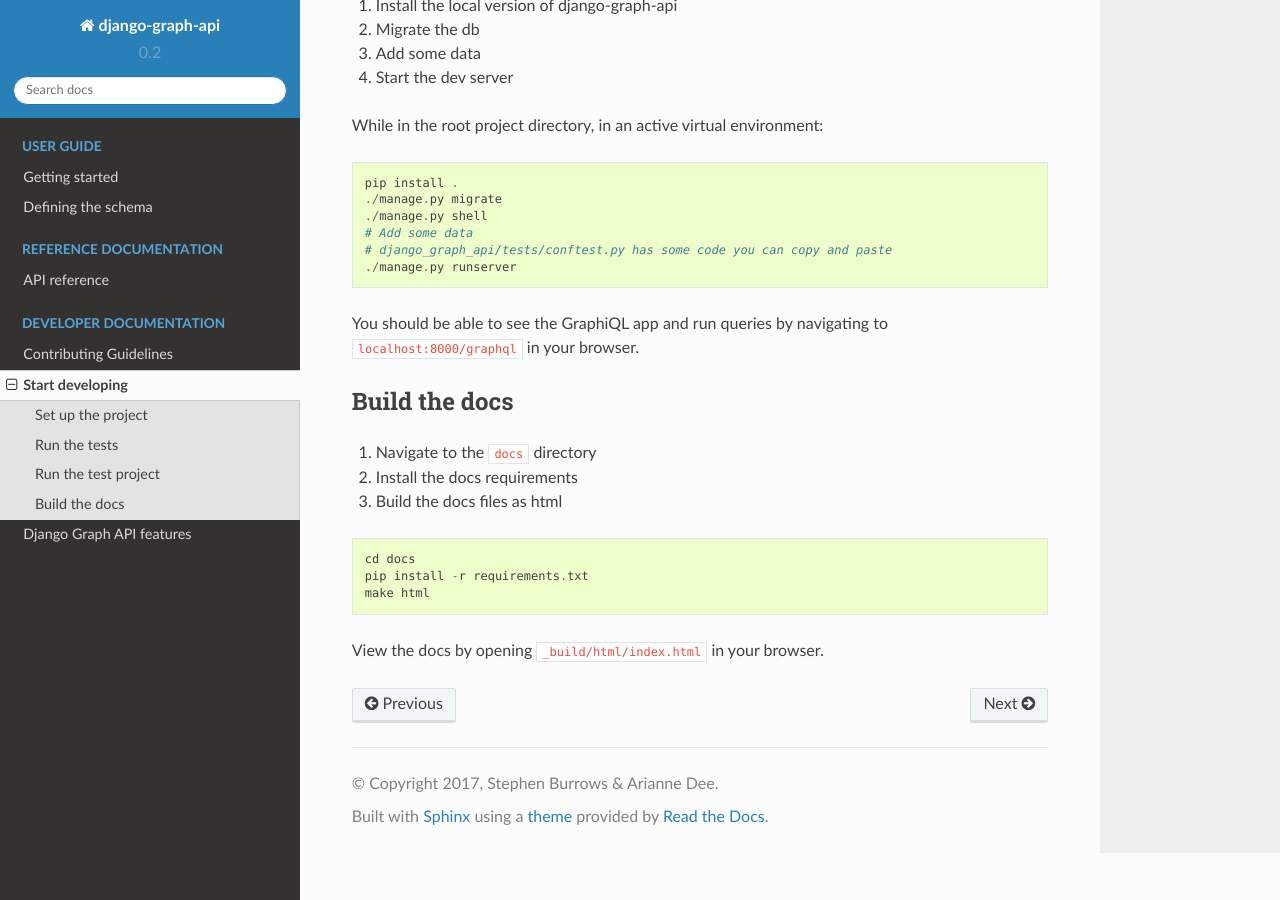
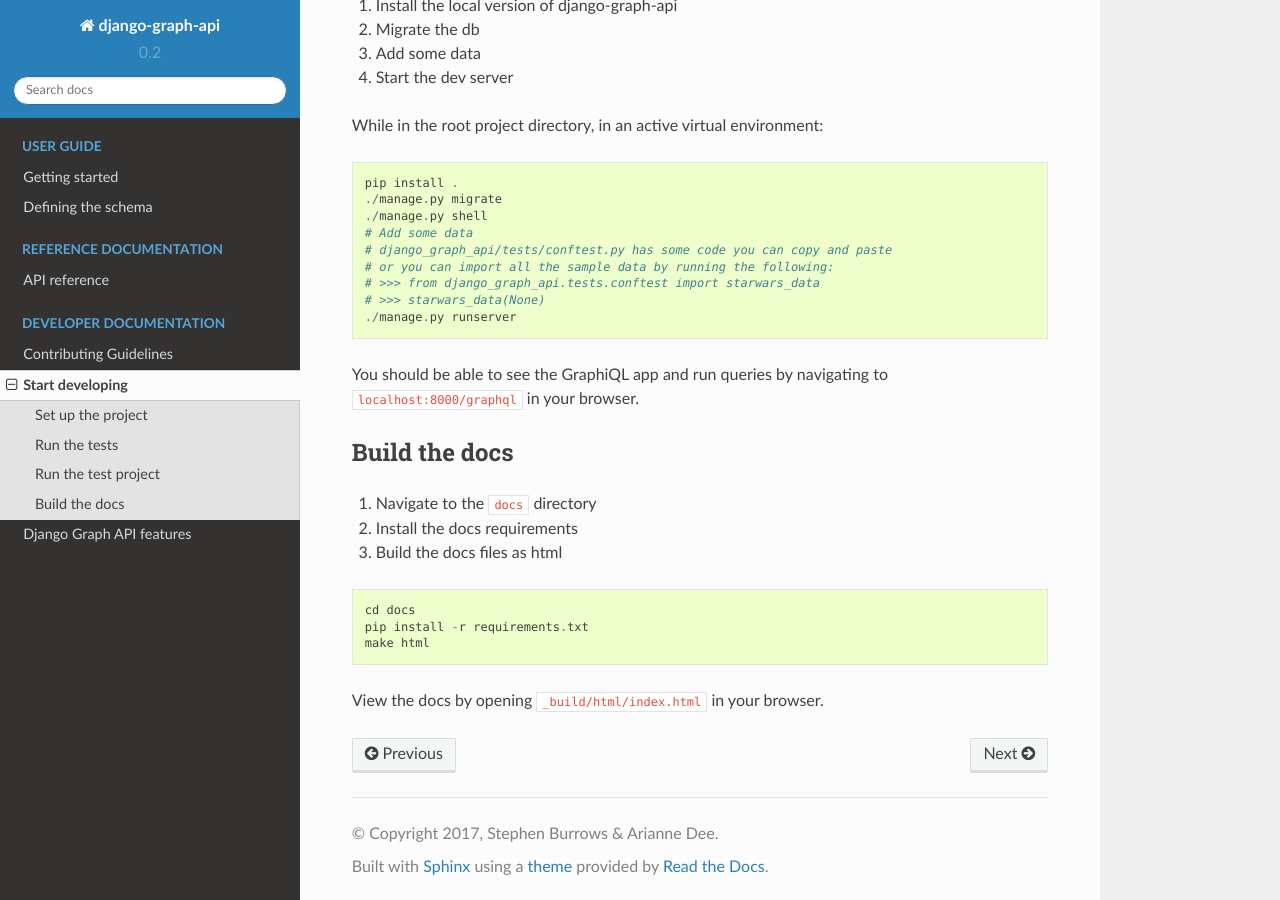
Before and after one commit to django-graph-api/django-graph-api, a Sphinx documentation site: the page built from docs/start_developing.rst, in a window 1280 px wide and 900 px high, scrolled down 872 px. Built offline with Sphinx 7.4.7 and the Read the Docs theme 2.0.0, drawn with Linux system fonts in a browser that asks for light colours.

Commit message:
update docs to have snippet for loading all data

```diff
--- a/docs/start_developing.rst
+++ b/docs/start_developing.rst
@@ -50,6 +50,9 @@
     ./manage.py shell
     # Add some data
     # django_graph_api/tests/conftest.py has some code you can copy and paste
+    # or you can import all the sample data by running the following:
+    # >>> from django_graph_api.tests.conftest import starwars_data
+    # >>> starwars_data(None)
     ./manage.py runserver
 
 You should be able to see the GraphiQL app and run queries
```
